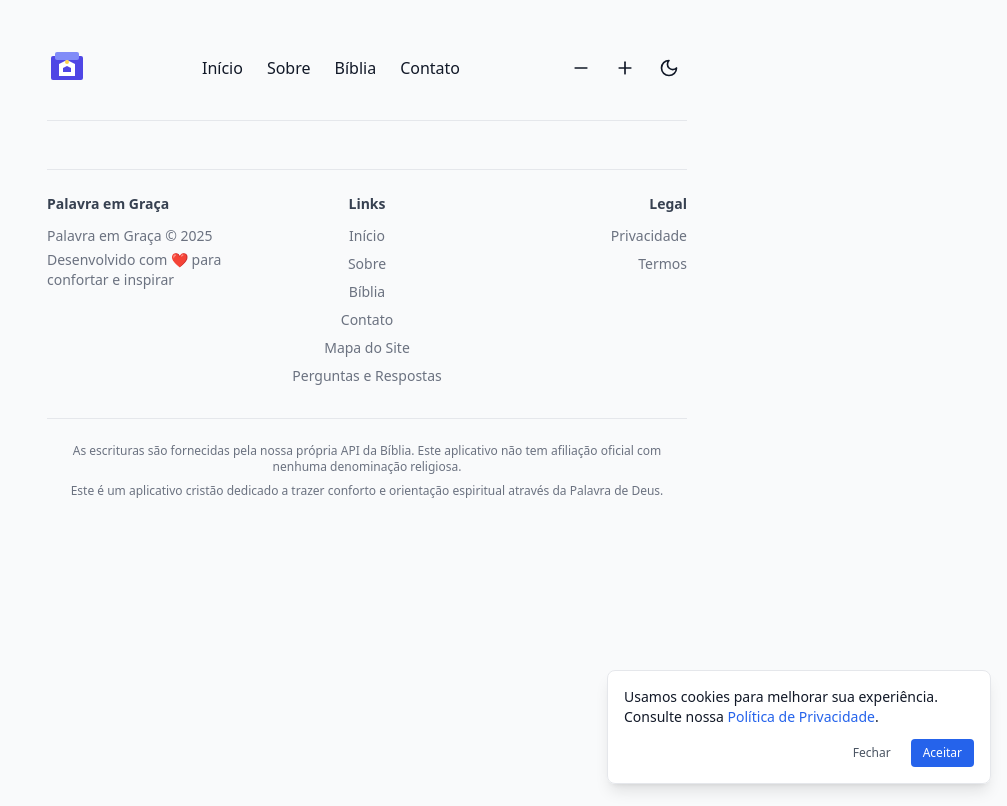
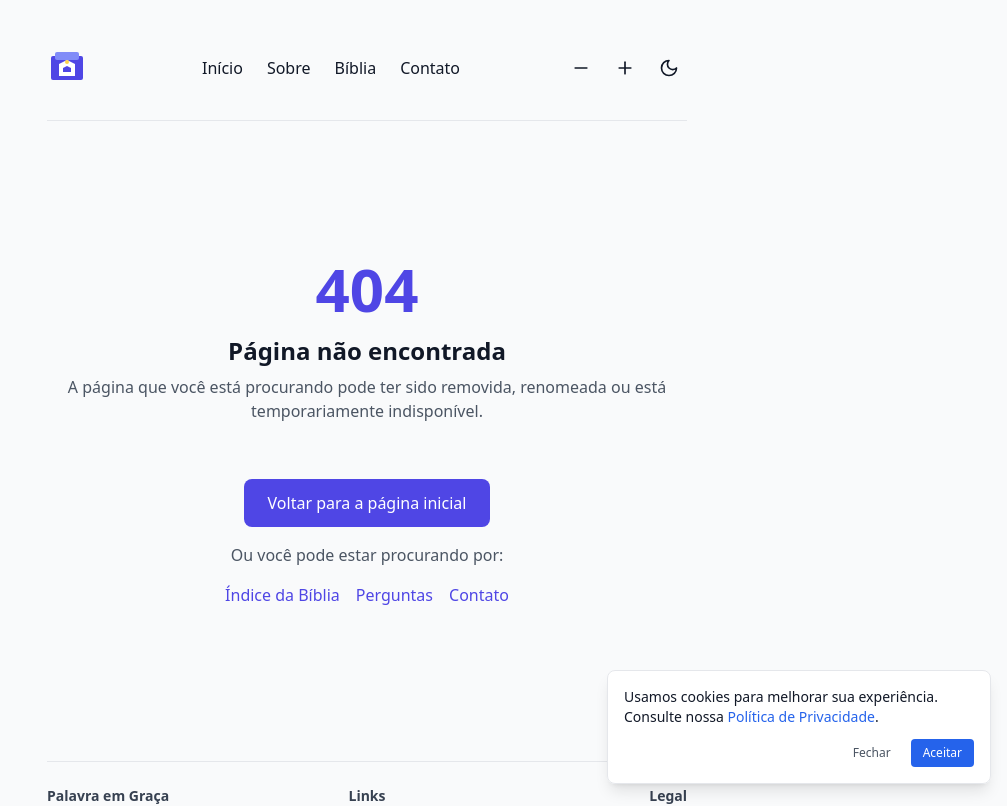
Before and after one commit to jeffersonmoraesjunior/palavraemgraca, a React (Vite) app: page /404 in a window 1280 px wide. Shown: the top 806 px of the page, without its empty margins (273-1280 px from the left). Built offline with nearby package versions, Linux system fonts and the light colour scheme.

Commit message:
fix: Corrigindo erros 404 nas rotas da Bíblia

```diff
--- a/src/App.tsx
+++ b/src/App.tsx
@@ -2,7 +2,7 @@ import React, { useState, useEffect } from 'react';
 import { Routes, Route, useLocation } from 'react-router-dom';
 import type { Theme } from './types';
 import { Header, Footer } from './components';
-import { About, Privacy, Contact, Terms, Home, Bible, BibleIndex, Sitemap, VoiceSearch } from './pages';
+import { About, Privacy, Contact, Terms, Home, Bible, BibleIndex, Sitemap, VoiceSearch, NotFound } from './pages';
 import { HelmetProvider } from 'react-helmet-async';
 import CookieConsent from './components/CookieConsent';
 
@@ -84,6 +84,8 @@ function App() {
             <Route path="/biblia/:version" element={<Bible />} />
             <Route path="/biblia/:version/:book" element={<Bible />} />
             <Route path="/biblia/:version/:book/:chapter" element={<Bible />} />
+            <Route path="/404" element={<NotFound />} />
+            <Route path="*" element={<NotFound />} />
           </Routes>
 
           <Footer />
--- /dev/null
+++ b/src/pages/NotFound.tsx
@@ -0,0 +1,59 @@
+import React from 'react';
+import { Link } from 'react-router-dom';
+import { Helmet } from 'react-helmet-async';
+
+const NotFound: React.FC = () => {
+  return (
+    <div className="flex flex-col items-center justify-center min-h-[70vh] text-center px-4">
+      <Helmet>
+        <title>Página não encontrada | Palavra em Graça</title>
+        <meta name="description" content="A página que você está procurando não foi encontrada." />
+      </Helmet>
+
+      <div className="mb-8">
+        <h1 className="text-6xl font-bold mb-4 text-indigo-600 dark:text-indigo-400">404</h1>
+        <h2 className="text-2xl font-semibold mb-2">Página não encontrada</h2>
+        <p className="text-gray-600 dark:text-gray-400 mb-6">
+          A página que você está procurando pode ter sido removida, renomeada ou está temporariamente indisponível.
+        </p>
+      </div>
+
+      <div className="space-y-4">
+        <Link
+          to="/"
+          className="inline-block px-6 py-3 bg-indigo-600 text-white rounded-lg hover:bg-indigo-700 transition duration-300"
+        >
+          Voltar para a página inicial
+        </Link>
+
+        <div className="mt-8">
+          <p className="text-gray-600 dark:text-gray-400">
+            Ou você pode estar procurando por:
+          </p>
+          <div className="mt-4 flex flex-wrap justify-center gap-4">
+            <Link
+              to="/biblia/indice"
+              className="text-indigo-600 dark:text-indigo-400 hover:underline"
+            >
+              Índice da Bíblia
+            </Link>
+            <Link
+              to="/perguntas"
+              className="text-indigo-600 dark:text-indigo-400 hover:underline"
+            >
+              Perguntas
+            </Link>
+            <Link
+              to="/contato"
+              className="text-indigo-600 dark:text-indigo-400 hover:underline"
+            >
+              Contato
+            </Link>
+          </div>
+        </div>
+      </div>
+    </div>
+  );
+};
+
+export default NotFound;
--- a/src/pages/index.ts
+++ b/src/pages/index.ts
@@ -7,3 +7,4 @@ export { default as Bible } from './Bible';
 export { default as BibleIndex } from './BibleIndex';
 export { default as Sitemap } from './Sitemap';
 export { default as VoiceSearch } from './VoiceSearch';
+export { default as NotFound } from './NotFound';
```
Also changed, not shown: vercel.json, 2 other files (tests, documents, lock files or other folders).
